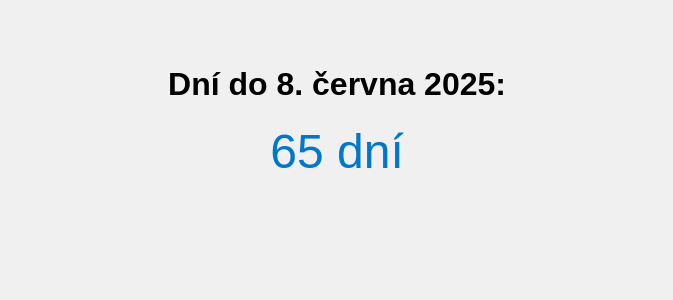
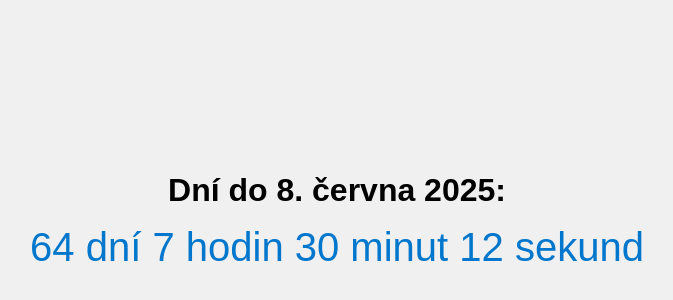
Before and after one commit to romanski6874/countdown, a plain HTML site: page Index.html in a window 1280 px wide. Shown: the part 190-490 px from the top of the page, without its empty margins (303-976 px from the left). Drawn offline with Linux system fonts and the light colour scheme.

Commit message:
Update Index.html s hodinama

```diff
--- a/Index.html
+++ b/Index.html
@@ -8,14 +8,20 @@
     body {
       font-family: Arial, sans-serif;
       text-align: center;
-      margin-top: 20%;
+      margin: 0;
+      padding: 0;
       background-color: #f0f0f0;
+      display: flex;
+      flex-direction: column;
+      justify-content: center;
+      height: 100vh;
     }
     h1 {
       font-size: 2rem;
+      margin-bottom: 1rem;
     }
     #countdown {
-      font-size: 3rem;
+      font-size: 2.5rem;
       color: #0077cc;
     }
   </style>
@@ -26,16 +32,27 @@
 
   <script>
     function updateCountdown() {
-      const today = new Date();
-      const targetDate = new Date("2025-06-08");
-      targetDate.setHours(0, 0, 0, 0);
-      const timeDiff = targetDate - today;
-      const daysLeft = Math.ceil(timeDiff / (1000 * 60 * 60 * 24));
-      document.getElementById("countdown").textContent = daysLeft + " dní";
+      const now = new Date();
+      const targetDate = new Date("2025-06-08T00:00:00");
+      const diff = targetDate - now;
+
+      if (diff <= 0) {
+        document.getElementById("countdown").textContent = "0 dní 0 hodin 0 minut 0 sekund";
+        return;
+      }
+
+      const totalSeconds = Math.floor(diff / 1000);
+      const days = Math.floor(totalSeconds / (3600 * 24));
+      const hours = Math.floor((totalSeconds % (3600 * 24)) / 3600);
+      const minutes = Math.floor((totalSeconds % 3600) / 60);
+      const seconds = totalSeconds % 60;
+
+      document.getElementById("countdown").textContent =
+        `${days} dní ${hours} hodin ${minutes} minut ${seconds} sekund`;
     }
 
     updateCountdown();
-    setInterval(updateCountdown, 1000 * 60 * 60); // aktualizace každou hodinu
+    setInterval(updateCountdown, 1000);
   </script>
 </body>
 </html>
```
